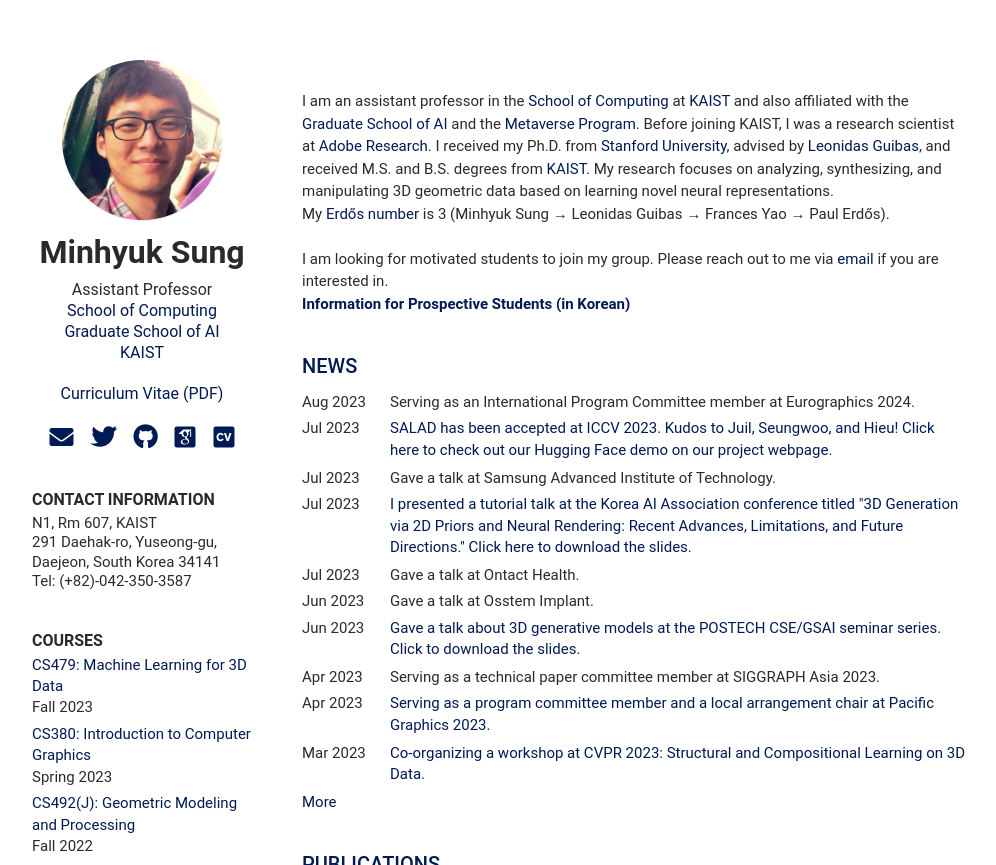
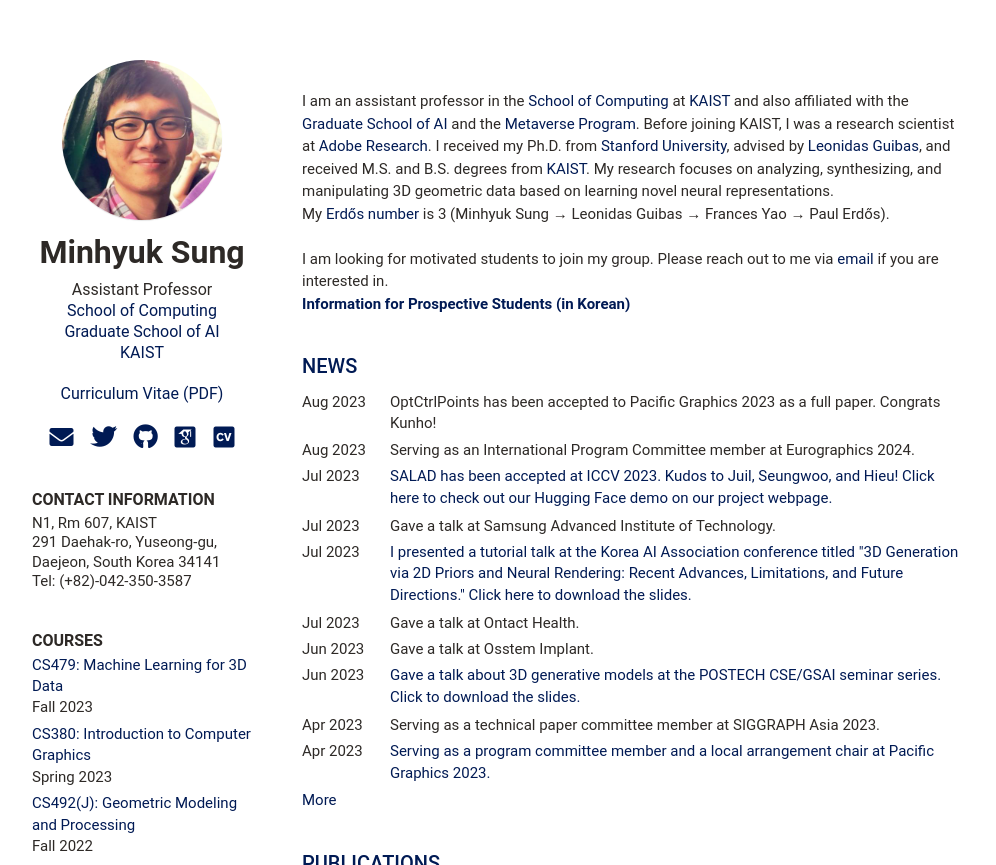
Before and after one commit to mhsung/mhsung.github.io, a Jekyll site: the page built from index.html, in a window 1280 px wide and 900 px high, cut to the strip 0-865 px from the top of the window. Shown: the whole strip, without its empty margins (126-1122 px from the left). Built offline with Jekyll 4.4.1, drawn with Linux system fonts in a browser that asks for light colours; some web fonts are replaced.

Commit message:
Updated.

```diff
--- a/_data/news.yml
+++ b/_data/news.yml
@@ -1,4 +1,6 @@
 news:
+    - title: "OptCtrlPoints has been accepted to Pacific Graphics 2023 as a full paper. Congrats Kunho!"
+      time: Aug 2023
     - title: "Serving as an International Program Committee member at Eurographics 2024."
       time: Aug 2023
     - title: "SALAD has been accepted at ICCV 2023. Kudos to Juil, Seungwoo, and Hieu! Click here to check out our Hugging Face demo on our project webpage."
```
Also changed, not shown: assets/images/optctrlpoints-thumbnail.png (added).
